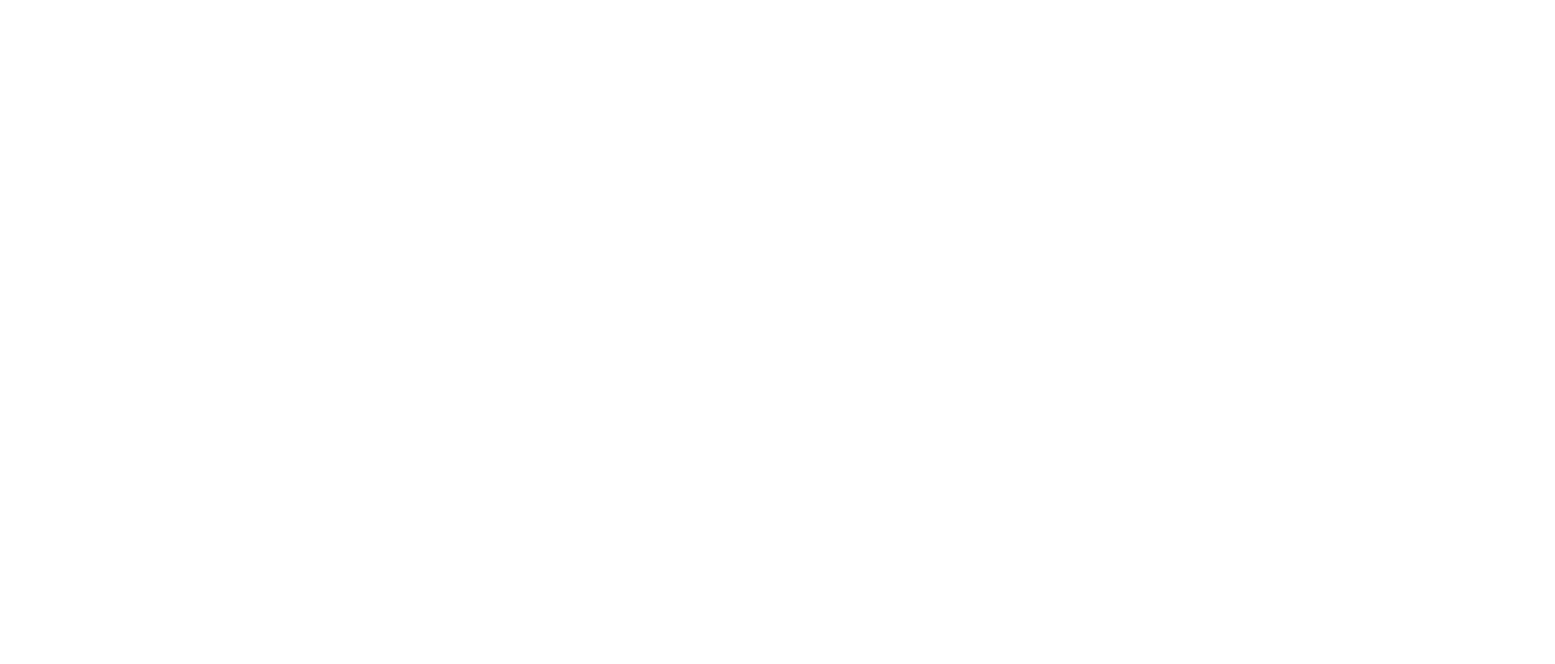
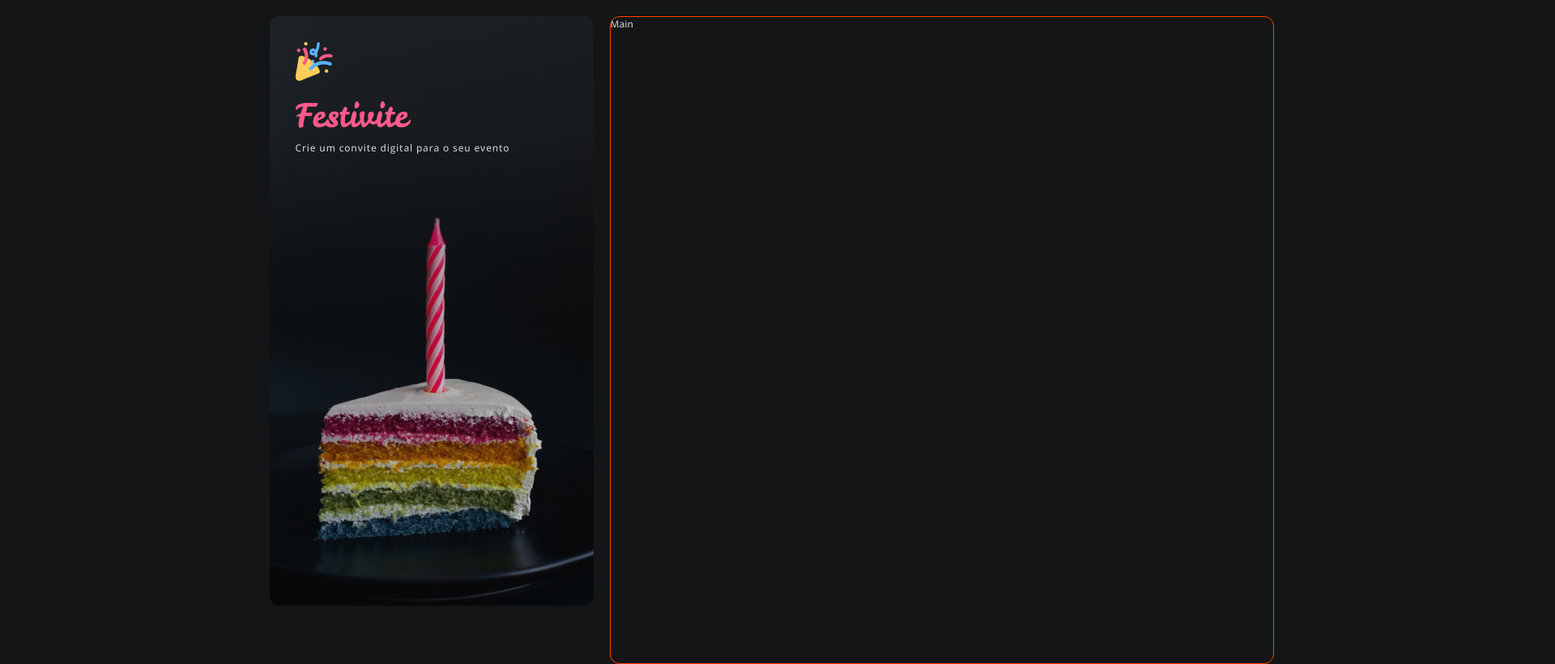
Before and after one commit to Alexandre-dotDev/Desafio-03-Rocketseat-Formulario, a plain HTML site: page index.html in a window 1280 px wide. Shown: the top 820 px of the page at 81% size, 1920 px wide, since content can reach past the window. Drawn offline with nearby package versions, Linux system fonts and the light colour scheme.

Commit message:
Criação da seção aside e estilização com css

```diff
--- a/index.html
+++ b/index.html
@@ -13,5 +13,28 @@
     <link rel="stylesheet" href="./style/index.css" />
     <title>Project-03 Formulário de convite</title>
   </head>
-  <body></body>
+  <body>
+    <div id="app">
+
+      <aside>
+        <div class="aside-container">
+
+          <div class="title">
+            <div class="logo-image"></div>
+
+            <h1>Festivite</h1>
+            <p>Crie um convite digital para o seu evento</p>
+
+          </div>
+        </div>
+      </aside>
+
+      <main>
+        <div class="main-container">
+          Main
+        </div>
+      </main>
+
+    </div>
+  </body>
 </html>
--- a/style/global.css
+++ b/style/global.css
@@ -1,9 +1,9 @@
-*{
+* {
   margin: 0;
   padding: 0;
   box-sizing: border-box;
 }
-:root{
+:root {
   /* Colors */
 
   /* Brand */
@@ -45,12 +45,22 @@
   --font-family-Baloo2: "Baloo 2", serif;
   --font-family-OpenSans: "Open Sans", serif;
 
-  --text-logo: 400 2.5rem/auto var(--font-family-Leckerli);
-  --heading-md: 600 1.75rem/auto var(--font-family-Baloo2);
-  --heading-sm: 600 1.125rem/auto var(--font-family-Baloo2);
-  --body-md: 500 1rem/auto var(--font-family-OpenSans);
-  --body-sm: 500 0.875rem/auto var(--font-family-OpenSans);
-  --body-md: 500 0.75rem/auto var(--font-family-OpenSans);
+  --text-logo: 400 2.5rem var(--font-family-Leckerli);
+  --heading-md: 600 1.75rem var(--font-family-Baloo2);
+  --heading-sm: 600 1.125rem var(--font-family-Baloo2);
+  --body-md: 500 1rem var(--font-family-OpenSans);
+  --body-sm: 400 0.875rem var(--font-family-OpenSans);
+  --body-md: 500 0.75rem var(--font-family-OpenSans);
+}
 
+body {
+  color: var(--text-body);
+  font: var(--body-md);
 
+  overflow: hidden;
+  background-color: var(--shape-background);
 }
+img {
+  max-width: 100%;
+  height: auto;
+}
--- a/style/index.css
+++ b/style/index.css
@@ -0,0 +1,2 @@
+@import url(./global.css);
+@import url(./layout.css);
--- /dev/null
+++ b/style/layout.css
@@ -0,0 +1,69 @@
+#app {
+  position: relative;
+  width: 2220px;
+  display: grid;
+  grid-template-columns: 33% 67%;
+  gap: 1.25rem;
+  overflow: hidden;
+  margin-top: 1.25rem;
+
+  /* border: 1px solid yellowgreen; */
+
+}
+
+aside {
+  position: relative;
+  width: 400px;
+  height: 728px;
+  margin-left: auto;
+  border-radius: 12px;
+
+  background: url(../assets/image/Background.png) center/cover no-repeat;
+
+  overflow: hidden;
+
+  & .aside-container {
+    position: relative;
+    top: 32px;
+    left: 32px;
+    display: grid;
+    flex-direction: column;
+    width: 21rem;
+    height: 9rem;
+
+    & .title {
+      /* position: relative; */
+
+      & .logo-image,
+      img {
+        position: relative;
+        width: 2.87rem;
+        height: 3rem;
+        background: url(../assets/icon/Logo.svg) center/cover no-repeat;
+      }
+
+      & h1 {
+        margin-top: 16px;
+        font: var(--text-logo);
+        color: var(--pink);
+      }
+      & p{
+
+      letter-spacing: .8px;
+        margin-top: 4px;
+      }
+    }
+  }
+}
+
+main {
+  position: relative;
+  width: 820px;
+  height: 100vh;
+  margin-right: auto;
+  border-radius: 12px;
+
+  overflow: auto;
+
+  border: 1px solid orangered;
+}
```
Also changed, not shown: assets/icon/Building-2.svg (added), assets/icon/Calendar.svg (added), assets/icon/Check.svg (added), assets/icon/Circle-alert.svg (added), assets/icon/Contact.svg (added), assets/icon/Logo.svg (added), assets/icon/Paintbrush-vertical.svg (added), assets/icon/Ticket.svg (added), assets/icon/Upload.svg (added), assets/icon/Video.svg (added), assets/image/Background.png (added).
